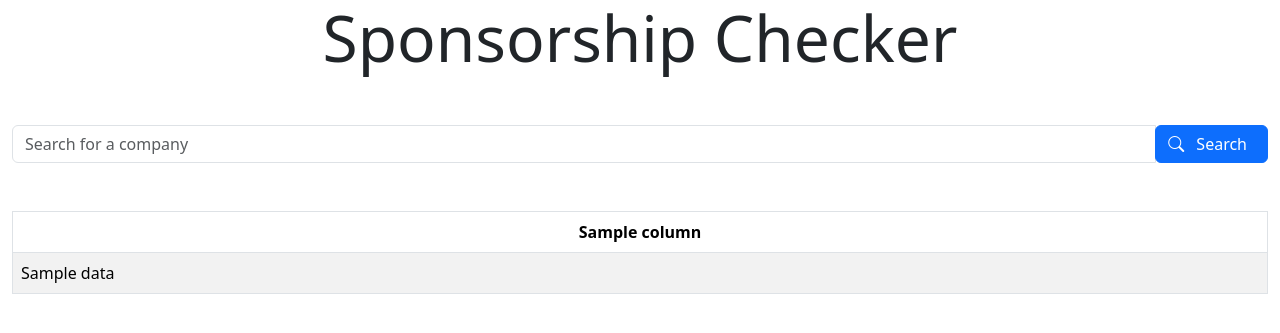
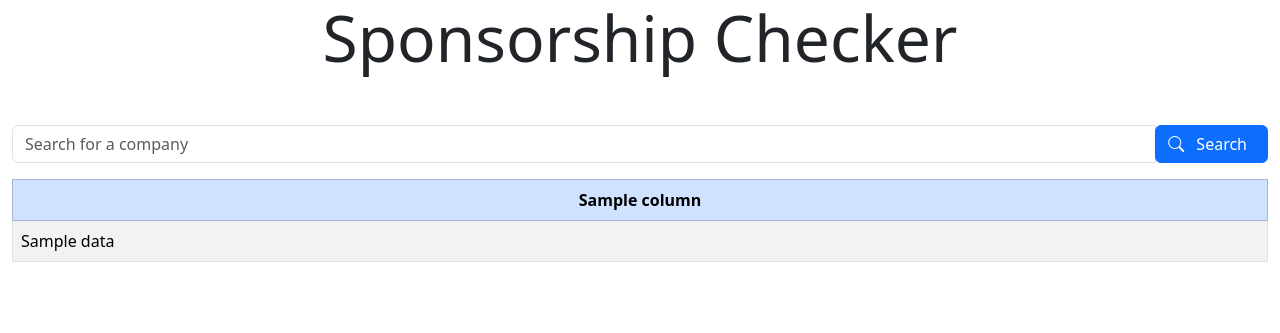
Before and after one commit to Harsh-Mehta/Licensed-Sponsors-List-Viewer, a FastAPI app: template templates/homepage.html in a window 1280 px wide. Shown: the top 333 px of the page. Run offline with FastAPI, Linux system fonts and the light colour scheme; the template is opened without the code that fills it: most values are stand-ins (such as "Sample title", 1, 10 or a date in 2020).

Commit message:
Modified the styling on the webpage.

```diff
--- a/templates/homepage.html
+++ b/templates/homepage.html
@@ -16,7 +16,7 @@
         </a>
 
         <!-- Search Form -->
-        <form action="/" autocomplete="off" class="form-horizontal mb-5" method="post" accept-charset="utf-8">
+        <form action="/" autocomplete="off" class="form-horizontal mb-3" method="post" accept-charset="utf-8">
             <div class="input-group">
                 <input name="name" class="form-control" type="text" placeholder="Search for a company" id="companyName" aria-label="Search for a company">
                 <span class="input-group-btn">
@@ -30,7 +30,7 @@
 
         <!-- Companies Table -->
         <table class="table table-bordered table-striped">
-            <thead class="text-center">
+            <thead class="table-primary text-center">
                 <tr>
                     {% for column in columns %}
                     <th scope="col">{{ column }}</th>
```
Also changed, not shown: requirements.txt (+4 -3 lines), README.md, main.py (line endings or trailing spaces).
